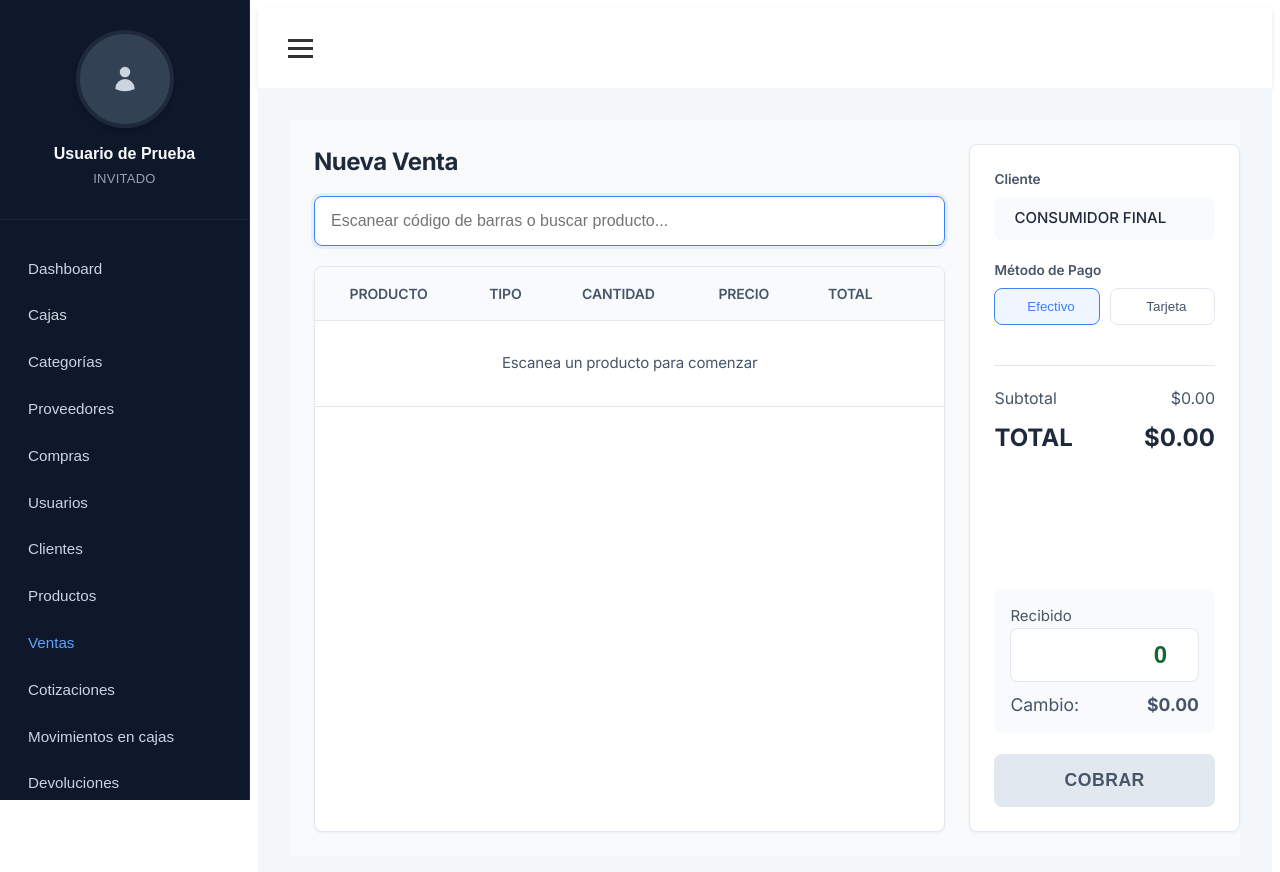
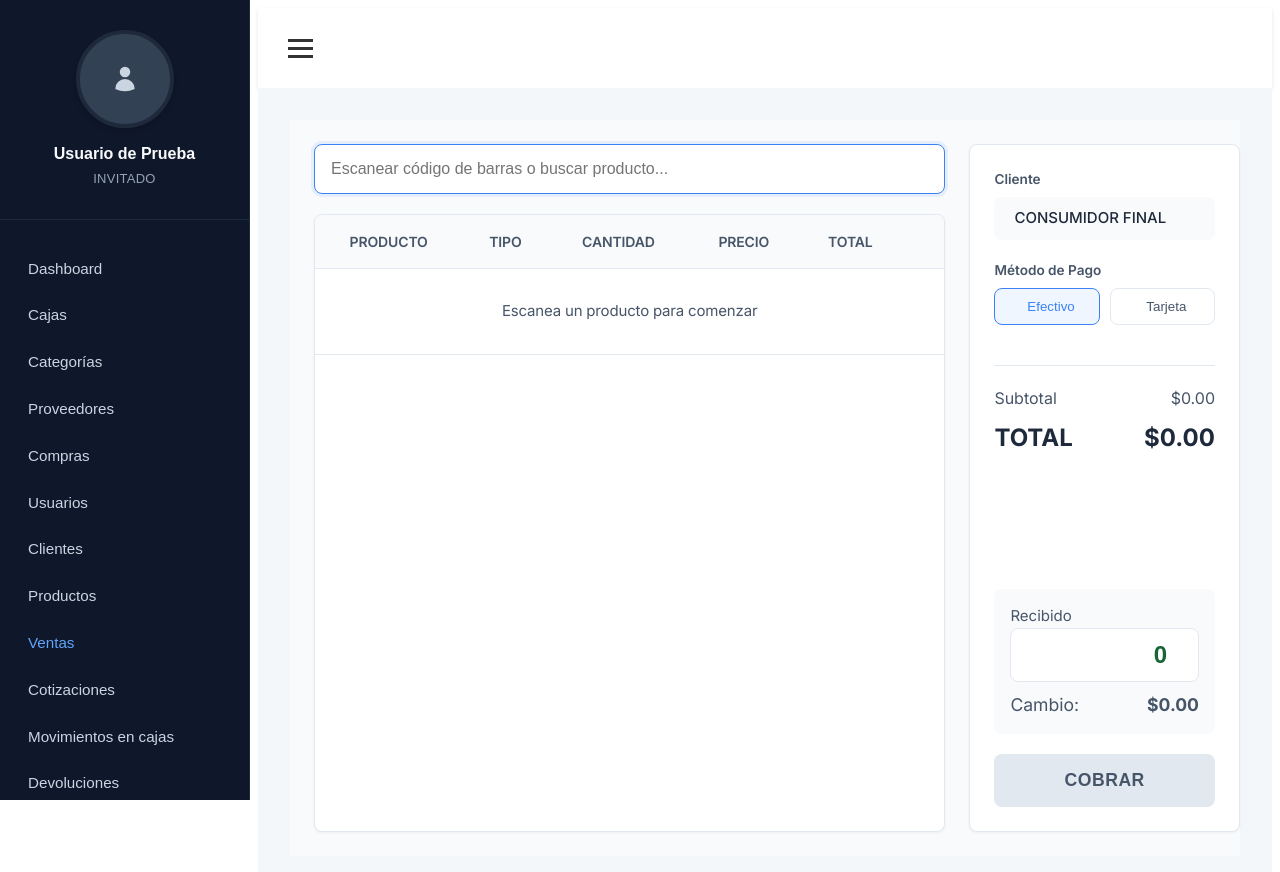
Before and after one commit to 14Fabyzz/Legacy-Pharmacy, an Angular app: page /app/ventas/nueva in a window 1280 px wide. Shown: the top 872 px of the page. Built offline with nearby package versions, Linux system fonts and the light colour scheme.

Commit message:
Guardando mis cambios

```diff
--- a/src/app/pages/sales/new-sale/new-sale.component.css
+++ b/src/app/pages/sales/new-sale/new-sale.component.css
@@ -37,14 +37,6 @@
 
 .panel-header {
   margin-bottom: 20px;
-}
-
-.page-title {
-  color: var(--slate-800);
-  font-size: 1.5rem;
-  font-weight: 700;
-  margin: 0 0 16px 0;
-  letter-spacing: -0.5px;
 }
 
 
--- a/src/app/pages/sales/new-sale/new-sale.component.html
+++ b/src/app/pages/sales/new-sale/new-sale.component.html
@@ -5,7 +5,6 @@
 
     <!-- Header & Buscador -->
     <div class="panel-header">
-      <h2 class="page-title">Nueva Venta</h2>
 
       <div class="search-bar">
         <input #barcodeInputRef type="text" class="clean-input search-input"
```
